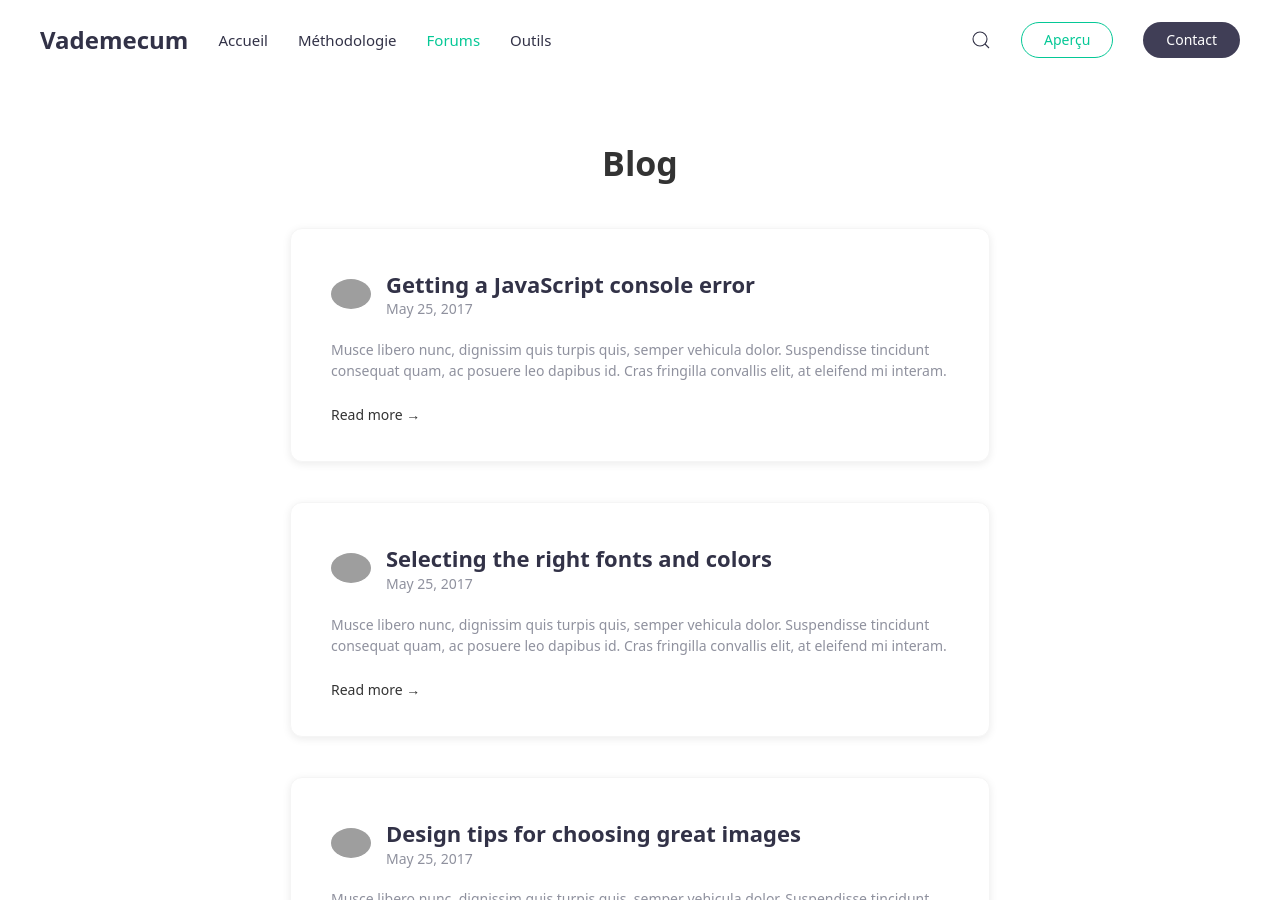
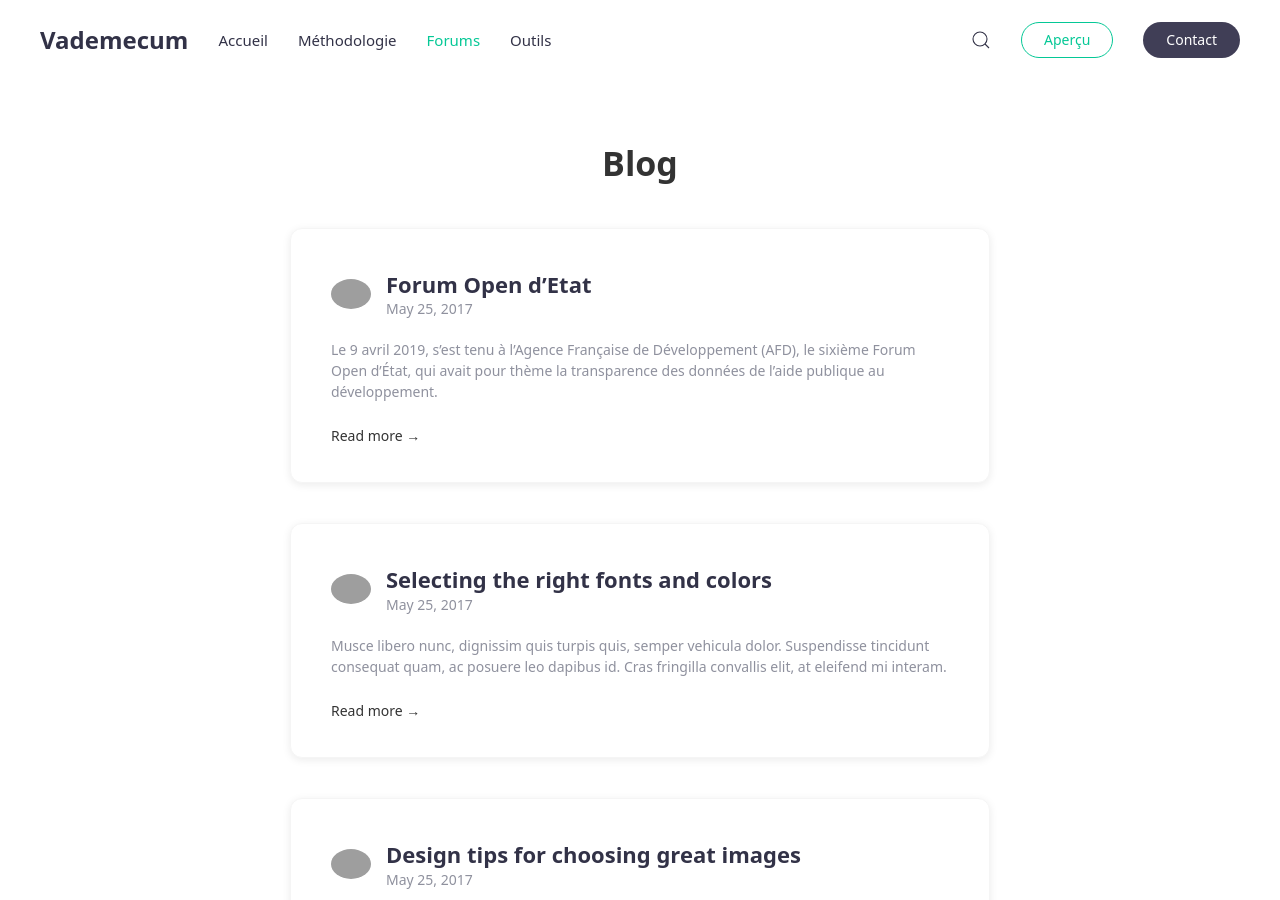
Before and after one commit to datactivist/vademecum, a Jekyll site: the page built from blog/index.html, in a window 1280 px wide and 900 px high. Built offline with Jekyll 4.4.1, drawn with Linux system fonts in a browser that asks for light colours; the list of posts is cut into pages by our own code; some of the changed lines change nothing that is shown.

Commit message:
Update 2017-05-25-post7.md

````diff
--- a/_posts/2017-05-25-post7.md
+++ b/_posts/2017-05-25-post7.md
@@ -1,39 +1,29 @@
 ---
-title: Getting a JavaScript console error
+title: Forum Open d’Etat #6 - Transparence de l’Aide Publique au Développement
 author: alex
 categories: [updates]
 ---
 
-Musce libero nunc, dignissim quis turpis quis, semper vehicula dolor. Suspendisse tincidunt consequat quam, ac posuere leo dapibus id. Cras fringilla convallis elit, at eleifend mi interam.
+Le 9 avril 2019, s’est tenu à l’Agence Française de Développement (AFD), le sixième Forum Open d’État, qui avait pour thème la transparence des données de l’aide publique au développement.
 
-Nulla non sollicitudin. Morbi sit amet laoreet ipsum, vel pretium mi. Morbi varius, tellus in accumsan blandit, elit ligula eleifend velit, luctus mattis ante nulla condimentum nulla. Etiam vestibulum risus vel arcu elementum eleifend. Cras at dolor eget urna varius faucibus tempus in elit.
+Ce Forum a réuni les administrations et la société civile travaillant sur l’aide publique au développement (APD): le Ministère de l’Europe et des Affaires étrangères (MEAE), l’Organisation de coopération et de développement économiques (OCDE), des agents de l’AFD, et des associations telles que le Comité Catholique contre la Faim et pour le Développement (CCFD) ou OXFAM.
 
-## Image Lightbox Example
-Nunc porta malesuada porta. Etiam tristique vestibulum dolor at ultricies. Proin hendrerit sapien sed erat fermentum, at commodo velit consectetur.
+Suite à l’introduction, deux ateliers ont porté d’une part sur l’usage de ces données et les sources utilisées pour se renseigner sur l’APD, et d’autre part sur l’opportunité d’utiliser les études d’impact réalisées en amont des projets pour informer une meilleure évaluation.
 
-{% include image.html img="image1.png" style="wide" lightbox="true" alt="Alt for image" caption="Image in lightbox" %}
+[Un kit d’appropriation](https://www.etalab.gouv.fr/wp-content/uploads/2019/04/Kit-dappropriation-Forum-6.pdf) a été distribué aux participants durant l’événement pour assurer une meilleure compréhension des éléments de contexte comme un lexique des acronymes relatifs à l’aide publique au développement, une sélection de différents portails contenant des données sur ce sujet ou encore une explication du contenu et de l’évaluation de ces mêmes données.
 
-Etiam vestibulum risus vel arcu elementum eleifend. Cras at dolor eget urna varius faucibus tempus in elit. Cras a dui imperdiet, tempus metus quis, pharetra turpis. Phasellus at massa sit amet ante semper fermentum sed eget lectus. Quisque id dictum magna, et dapibus turpis.
+![41](https://forum.etalab.gouv.fr/uploads/default/optimized/1X/127a3b4ab3d3a38ecf88f2f432319bd46c5d2321_1_285x225.png "Extrait image kit")
 
-## Example Of Code Block
-In accumsan lacus ac neque maximus dictum. Phasellus eleifend leo id mattis bibendum. Curabitur et purus turpis. Vestibulum ante ipsum primis in faucibus orci luctus et ultrices posuere cubilia Curae;
+## La transparence de l’aide à l’AFD et au MEAE
+L’événement a débuté par une introduction de **Delphine Constant-Perier**, Responsable de la Cellule RSO (Responsabilité Sociale des Organisations), Redevabilité et Transparence à l’AFD, et **Laure Serra**, Rédactrice Pôle développement, efficacité et transparence de l’aide au MEAE concernant les actions mises en place par ces deux institutions en matière de transparence de l’aide.
 
-```html
-<head>
-  <meta charset="utf-8">
-  <meta http-equiv="X-UA-Compatible" content="IE=edge">
-  <meta name="viewport" content="width=device-width, initial-scale=1">
-  <link rel="stylesheet" href="{{ "/assets/css/main.css" | relative_url }}">
-  <link rel="shortcut icon" type="image/png" href="{{ "assets/img/favicon.png" | relative_url }}" >
-  <script src="{{ "/assets/js/main.js" | relative_url }}"></script>
-</head>
-```
+Cette intervention introductive a permis de faire le point sur la mise en œuvre de l’engagement 3 du Plan d’action National dans le cadre du Partenariat pour un Gouvernement Ouvert, cet engagement se donne pour mission de “Poursuivre la transparence de l’Aide Publique au Développement” telle qu’elle avait pu commencer dans le premier plan d’action (engagement 3).
 
-## Text and Quote
-Cras at dolor eget urna varius faucibus tempus in elit. Cras a dui imperdiet, tempus metus quis, pharetra turpis. Phasellus at massa sit amet ante semper fermentum sed eget lectus. Quisque id dictum magna turpis.
+La particularité du Forum est qu’il s’est intéressé en particulier aux données de transparence de l’aide, qui constituent un des piliers de la redevabilité de l’aide publique au développement. Deux autres dispositifs de redevabilité contribuent à cette transparence : le RAP (Rapport annuel au Parlement) ainsi que la déclaration d’APD au Comité d’Aide au Développement (CAD) de l’OCDE.
 
-> Etiam vestibulum risus vel arcu elementum eleifend. Cras at dolor eget urna varius faucibus tempus in elit. Cras a dui imperdiet
+## CAD et IITA : deux dispositifs complémentaires de transparence de l’aide
+Delphine Constant-Perier et Laure Serra ont présenté en détails le mécanisme de déclaration au CAD, complémentaire de l’ouverture des données sur le portail commun opendata.afd.fr.
 
-In accumsan lacus ac neque maximus dictum. Phasellus eleifend leo id mattis bibendum. Curabitur et purus turpis. Vestibulum ante ipsum primis in faucibus orci luctus et ultrices posuere cubilia Curae;
+Depuis 1973, tous les projets d’APD mis en œuvre sont déclarés par le Système de Notification des Pays Créanciers (SNPC) de l’OCDE, d’abord sans les éléments financiers.
 
-Etiam in fermentum mi. Sed et tempor felis, eu aliquet nisi. Nam eget ullamcorper arcu. Nunc porttitor nisl a dolor blandit, eget consequat sem maximus. Phasellus lacinia quam porta orci malesuada, vel tincidunt.
+Depuis 1994, la base de données du SNPC comprend les données sur les engagements et les versements dans les pays en développement par les membres du CAD et par les institutions multilatérales. Cette base de données est devenue la référence internationale sur la répartition géographique et sectorielle de l’aide. La publication suit un cycle bien défini comme l’illustre le schéma suivant : une déclaration préliminaire publiée mi-mars, et une déclaration finale en mi-juillet. Chaque bailleur membre du Comité d’Aide au Développement (CAD) soumet ses chiffres, qui sont ensuite analysés par le comité.
````
